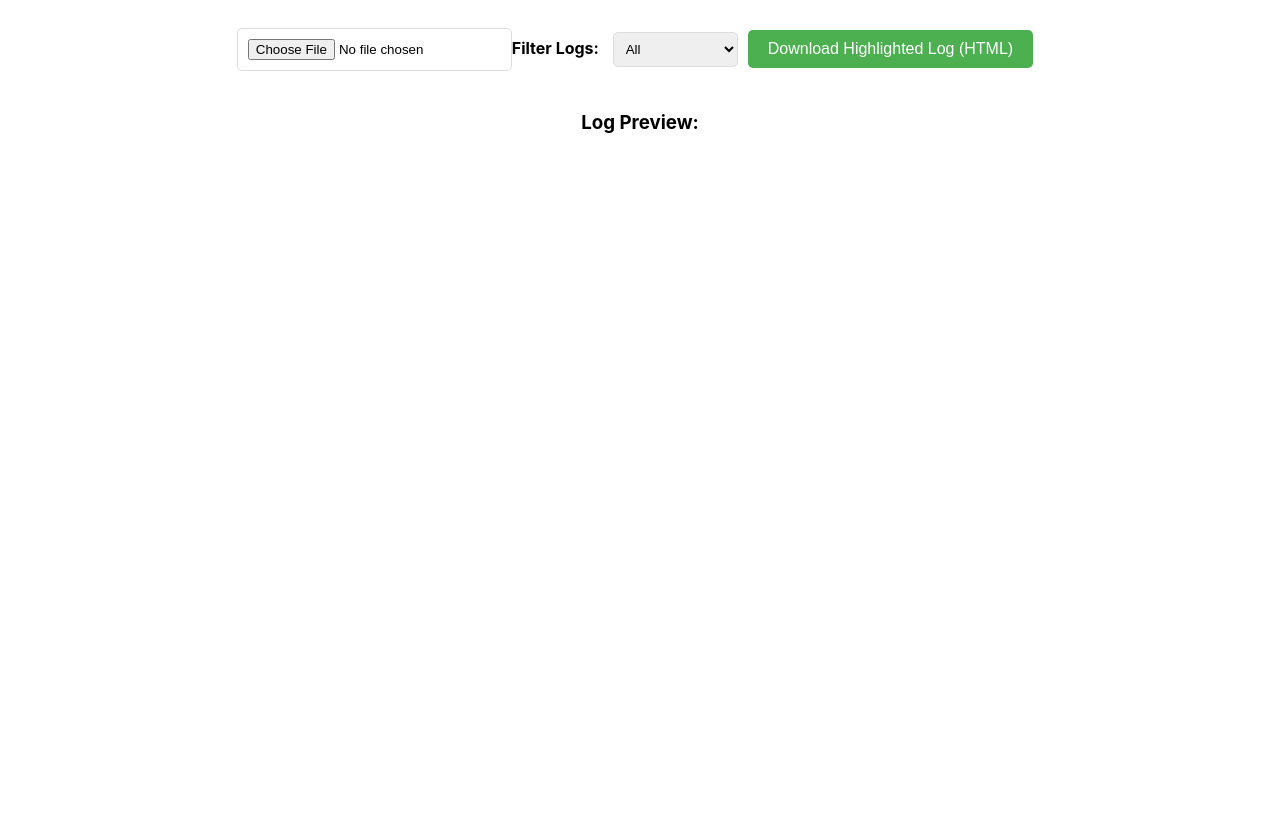
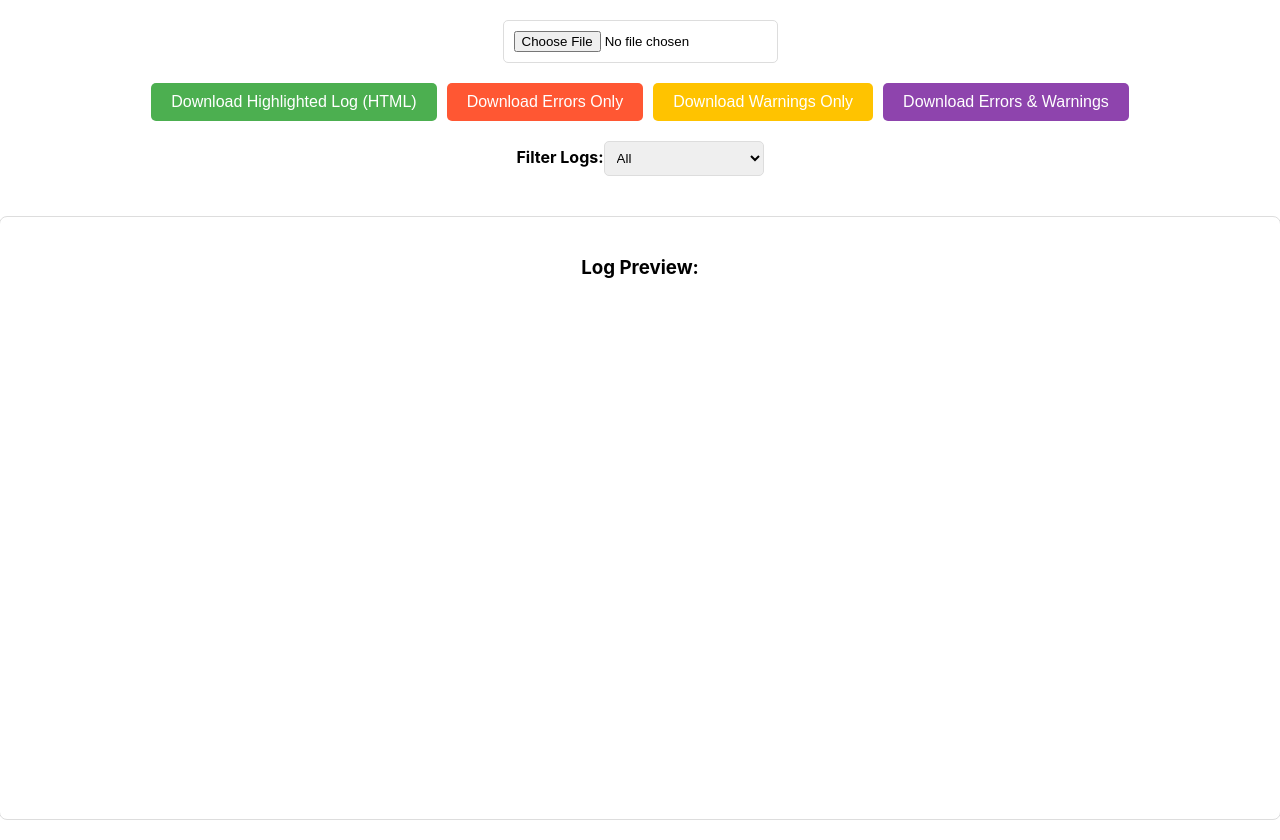
Before and after one commit to MohanVarma1965/logErrorHighligher, a React (Create React App) app: page / in a window 1280 px wide. Before the commit the page ends 800 px from the top, so only its background shows below. Built offline with nearby package versions, Linux system fonts and the light colour scheme.

Commit message:
modifying to add like chunks more changes

```diff
--- a/src/LogErrorHighlighter.js
+++ b/src/LogErrorHighlighter.js
@@ -1,11 +1,12 @@
-import React, { useState, useEffect, useCallback } from "react";
+import React, { useState, useRef } from "react";
 import { saveAs } from "file-saver";
-import { FixedSizeList as List } from "react-window"; // For virtualized rendering
+import { VariableSizeList as List } from "react-window"; // For variable-sized rows
 
 function LogErrorHighlighter() {
   const [logs, setLogs] = useState([]);
   const [loading, setLoading] = useState(false);
   const [filter, setFilter] = useState("All");
+  const listRef = useRef(null);
 
   const colors = {
     error: "#ffcccc", // Light red for errors
@@ -49,8 +50,8 @@ function LogErrorHighlighter() {
     reader.read().then(processChunk);
   };
 
-  const downloadHighlightedFile = () => {
-    const highlightedText = logs
+  const downloadFile = (filteredLogs, filename) => {
+    const fileContent = filteredLogs
       .map((log) => {
         if (log.highlight) {
           return `<div style="background-color: ${log.color}; padding: 5px;">${log.line}</div>`;
@@ -59,27 +60,34 @@ function LogErrorHighlighter() {
       })
       .join("");
 
-    const blob = new Blob([`<html><body>${highlightedText}</body></html>`], {
+    const blob = new Blob([`<html><body>${fileContent}</body></html>`], {
       type: "text/html;charset=utf-8",
     });
-    saveAs(blob, "highlighted_log.html");
+    saveAs(blob, filename);
   };
 
   const filteredLogs = logs.filter((log) => {
     if (filter === "All") return true;
     if (filter === "Errors Only") return log.highlight && log.color === colors.error;
     if (filter === "Warnings Only") return log.highlight && log.color === colors.warning;
+    if (filter === "Errors and Warnings")
+      return log.highlight && (log.color === colors.error || log.color === colors.warning);
     return false;
   });
+
+  // Adjusts each row height based on the content length
+  const getItemSize = (index) => {
+    const lineLength = filteredLogs[index].line.length;
+    return Math.max(40, Math.ceil(lineLength / 100) * 20); // Dynamically adjust height
+  };
 
   const Row = ({ index, style }) => (
     <div
       style={{
         ...style,
         backgroundColor: filteredLogs[index].highlight ? filteredLogs[index].color : "transparent",
-        padding: "5px",
+        padding: "10px",
         borderRadius: "5px",
-        margin: "5px 0",
       }}
     >
       {filteredLogs[index].line}
@@ -87,28 +95,70 @@ function LogErrorHighlighter() {
   );
 
   return (
-    <div style={{ textAlign: "center", padding: "20px" }}>
+    <div style={styles.container}>
       <input type="file" onChange={handleFileUpload} style={styles.fileInput} />
 
-      <label style={styles.label}>Filter Logs: </label>
-      <select onChange={(e) => setFilter(e.target.value)} value={filter} style={styles.dropdown}>
-        <option value="All">All</option>
-        <option value="Errors Only">Errors Only</option>
-        <option value="Warnings Only">Warnings Only</option>
-      </select>
+      <div style={styles.controls}>
+        <button
+          onClick={() => downloadFile(filteredLogs, "highlighted_log.html")}
+          style={{ ...styles.button, ...styles.buttonPrimary }}
+        >
+          Download Highlighted Log (HTML)
+        </button>
+        <button
+          onClick={() =>
+            downloadFile(
+              logs.filter((log) => log.color === colors.error),
+              "errors_only.html"
+            )
+          }
+          style={{ ...styles.button, ...styles.buttonError }}
+        >
+          Download Errors Only
+        </button>
+        <button
+          onClick={() =>
+            downloadFile(
+              logs.filter((log) => log.color === colors.warning),
+              "warnings_only.html"
+            )
+          }
+          style={{ ...styles.button, ...styles.buttonWarning }}
+        >
+          Download Warnings Only
+        </button>
+        <button
+          onClick={() =>
+            downloadFile(
+              logs.filter((log) => log.color),
+              "errors_and_warnings.html"
+            )
+          }
+          style={{ ...styles.button, ...styles.buttonBoth }}
+        >
+          Download Errors & Warnings
+        </button>
+      </div>
 
-      <button onClick={downloadHighlightedFile} style={{ ...styles.button, ...styles.buttonPrimary }}>
-        Download Highlighted Log (HTML)
-      </button>
+      <div style={styles.filterContainer}>
+        <label style={styles.label}>Filter Logs:</label>
+        <select onChange={(e) => setFilter(e.target.value)} value={filter} style={styles.dropdown}>
+          <option value="All">All</option>
+          <option value="Errors Only">Errors Only</option>
+          <option value="Warnings Only">Warnings Only</option>
+          <option value="Errors and Warnings">Errors and Warnings</option>
+        </select>
+      </div>
 
       {loading && <div style={styles.spinner}>🔄 Processing...</div>}
 
-      <div style={{ margin: "20px 0", height: "400px", width: "100%" }}>
+      <div style={styles.logPreview}>
         <h3>Log Preview:</h3>
         <List
-          height={400}
+          ref={listRef}
+          height={window.innerHeight - 250} // Adjust height dynamically to occupy available space
           itemCount={filteredLogs.length}
-          itemSize={35} // Height of each row
+          itemSize={getItemSize} // Dynamic height
           width={"100%"}
         >
           {Row}
@@ -119,30 +169,45 @@ function LogErrorHighlighter() {
 }
 
 const styles = {
+  container: {
+    textAlign: "center",
+    padding: "20px",
+    height: "100vh",
+    display: "flex",
+    flexDirection: "column",
+    alignItems: "center",
+    justifyContent: "flex-start",
+    gap: "20px",
+  },
   fileInput: {
-    marginBottom: "20px",
     padding: "10px",
     borderRadius: "5px",
     border: "1px solid #ddd",
   },
+  controls: {
+    display: "flex",
+    flexDirection: "row",
+    alignItems: "center",
+    gap: "10px", // Space between buttons
+  },
   label: {
-    marginRight: "10px",
     fontWeight: "bold",
+  },
+  filterContainer: {
+    marginBottom: "20px",
   },
   dropdown: {
     padding: "8px",
     borderRadius: "5px",
     border: "1px solid #ddd",
-    marginBottom: "20px",
   },
   spinner: {
-    margin: "20px",
     fontSize: "18px",
     fontWeight: "bold",
     color: "#555",
+    marginBottom: "20px",
   },
   button: {
-    margin: "10px",
     padding: "10px 20px",
     border: "none",
     borderRadius: "5px",
@@ -154,8 +219,22 @@ const styles = {
   buttonPrimary: {
     backgroundColor: "#4CAF50", // Green color for primary button
   },
-  buttonSecondary: {
-    backgroundColor: "#FF5733", // Orange color for secondary button
+  buttonError: {
+    backgroundColor: "#FF5733", // Red color for errors button
+  },
+  buttonWarning: {
+    backgroundColor: "#FFC300", // Yellow color for warnings button
+  },
+  buttonBoth: {
+    backgroundColor: "#8E44AD", // Purple color for errors & warnings button
+  },
+  logPreview: {
+    flexGrow: 1,
+    width: "100%",
+    border: "1px solid #ddd",
+    borderRadius: "8px",
+    padding: "20px",
+    overflow: "auto",
   },
 };
 
```
